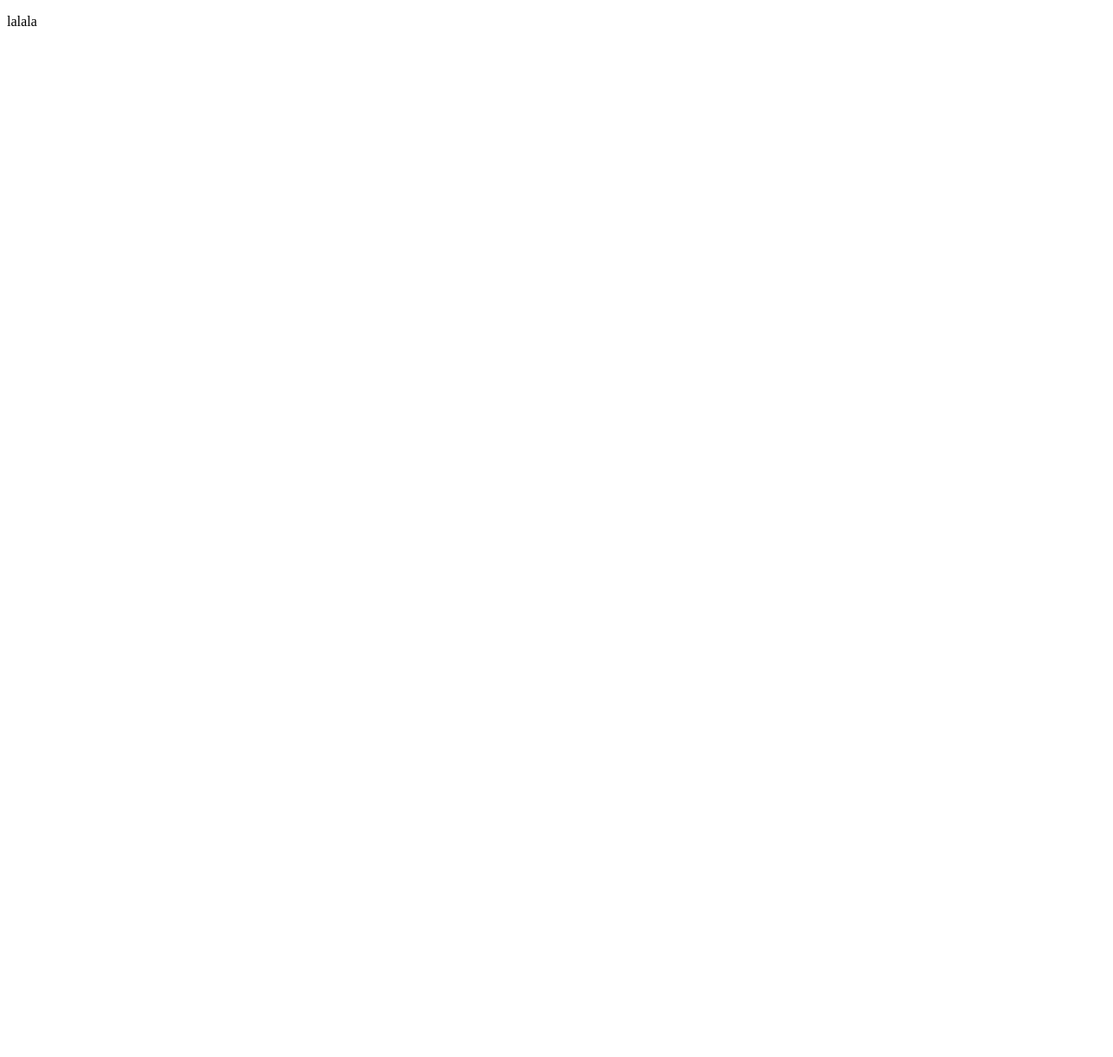
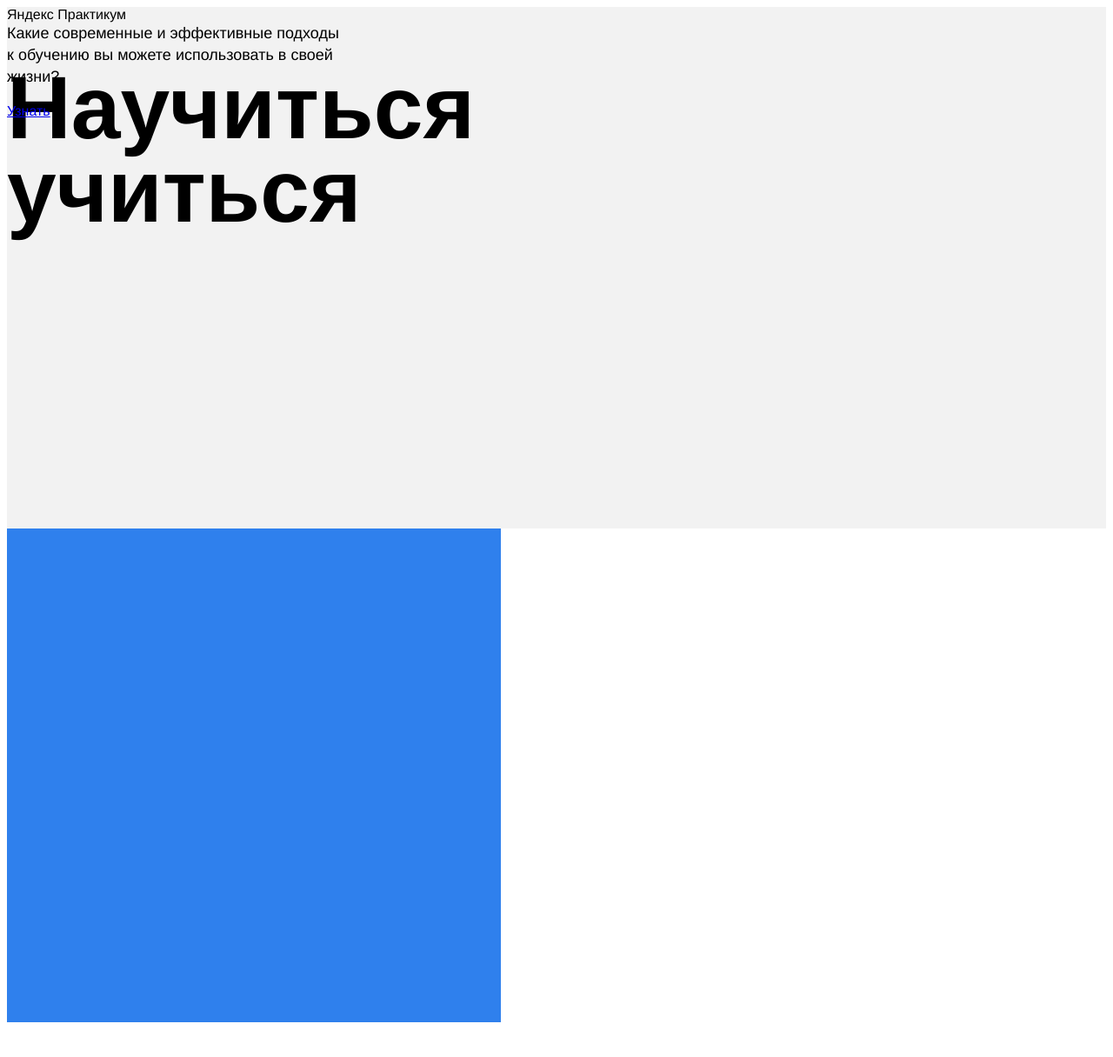
Before and after one commit to Rolan15/first-project, a plain HTML site: page index.html in a window 1280 px wide. Shown: the whole page at 87% size. Before the commit the page ends 800 px from the top, so only its background shows below. Drawn offline with Linux system fonts and the light colour scheme.

Commit message:
Первая попытка

```diff
--- a/index.html
+++ b/index.html
@@ -1,11 +1,35 @@
 <!DOCTYPE html>
 <html>
 <head>
-	<title>xxx</title>
+	<link rel="stylesheet" type="text/css" href="style.css">
+	<title>Проектная работа №1</title>
 </head>
 <body>
-	<div class="rolan">
-		<p>lalala</p>
+	<div class="page">
+		<header class="header page_header">
+			<div class="logo header_logo">Яндекс Практикум</div>
+			<div class="title header_title">
+				<h1 class="title_h1">Научиться учиться</h1>
+			</div>
+			<div class="subtitle header_subtitle">
+				<p class="subtitle_p">Какие современные и эффективные подходы к обучению вы можете использовать в своей жизни?</p>
+				<a href="#">Узнать</a>
+			</div>
+			 </div>
+			<div class="main-illustration header_main-illustration"></div>
+			<div class="square-pic header_square-pic"></div>
+		</header>
+
+		<section class="description page_description"></section>
+
+		<section class="digit page_digit"></section>
+
+		<section class="feynman page_feyman"></section>
+
+		<section class="kaufman page_kaufman"></section>
+
+		<footer class="footer page_footer"></footer>
 	</div>
+
 </body>
 </html>
--- a/style.css
+++ b/style.css
@@ -1,5 +1,67 @@
-.rolan {
-	width: 50px;
-	height: 100px;
-	background-color: green;
+body {
+
 }
+
+.page {
+	min-width: 1100px;
+	max-width: 1600px;
+	font-family: 'Helvetica Neue', 'Arial', sans-serif;
+}
+.header {
+	min-height: 600px;
+	min-width: 756px;
+	background-color: #f2f2f2;
+	display: flex;
+	justify-content: space-between;
+	flex-direction: column;
+}
+
+.header_logo {
+	width: 183px;
+	height: 32px;
+	position: absolute;
+}
+
+.header_title {
+	width: 730px;
+	align-items: center;
+}
+
+.header_subtitle {
+	width:  388px;
+	position: absolute;
+}
+
+.header_link {
+	position: absolute;
+}
+
+.header_main-illustration {
+	width: 765px;
+	height: 608px;
+
+	position: absolute;
+}
+
+.header_square-pic {
+    width: 568px;
+	height: 568px;
+	position: absolute;
+	background-color: #2f80ed;
+	z-index: 1;
+	display: flex;
+	align-items: center;
+	justify-content: center;
+}
+
+.title_h1{
+	font-size: 102px;
+	line-height: 96px;
+	font-weight: bold;
+}
+
+.subtitle_p {
+	line-height: 25px;
+	font-size: 18px;
+	font-weight: normal;
+}
```
